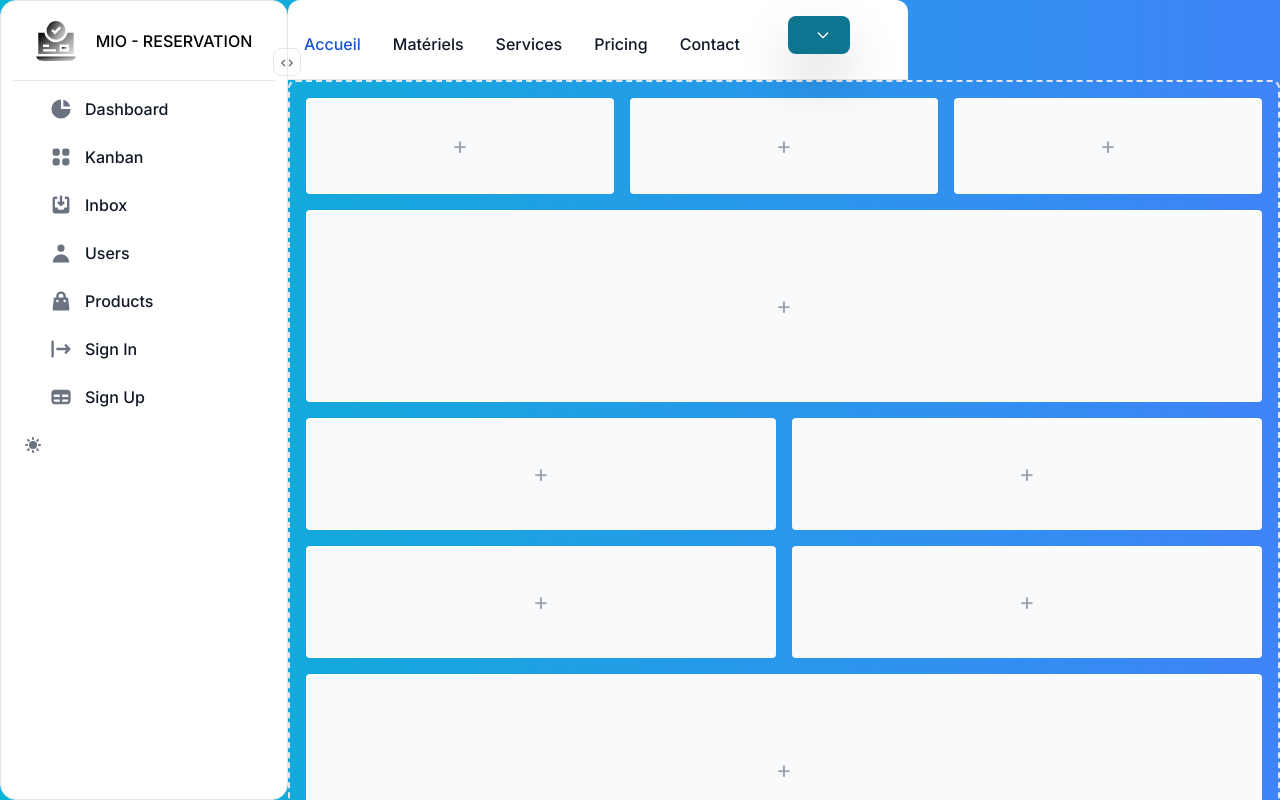
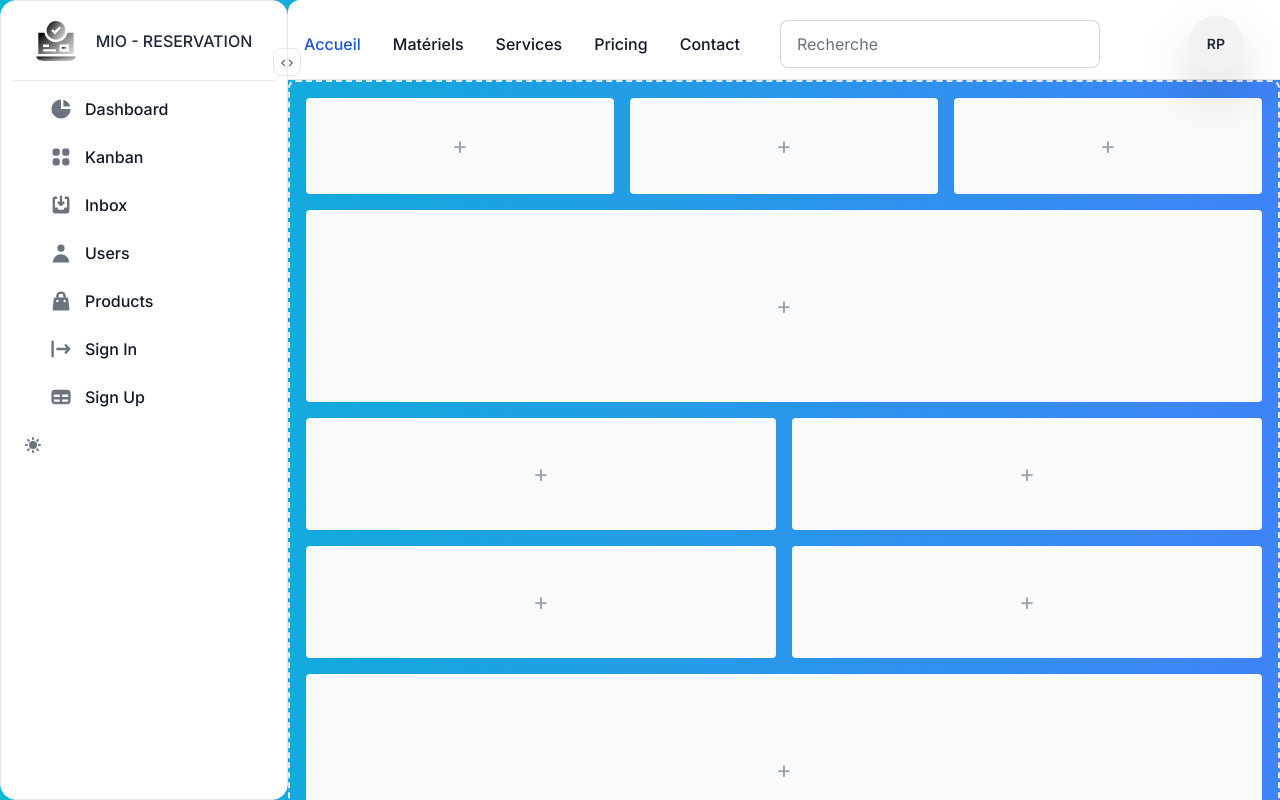
Before and after one commit to luc97490/reservation_project, a Next.js app: page / in a window 1280 px wide. Built offline with nearby package versions, Linux system fonts and the light colour scheme.

Commit message:
dropdown(Navbar) ok

```diff
--- a/package.json
+++ b/package.json
@@ -15,6 +15,7 @@
     "flowbite": "^1.6.6",
     "flowbite-react": "^0.4.9",
     "next": "13.4.7",
+    "next-auth": "^4.22.1",
     "postcss": "^8.4.24",
     "react": "18.2.0",
     "react-dom": "18.2.0",
@@ -22,6 +23,7 @@
   },
   "devDependencies": {
     "autoprefixer": "^10.4.14",
+    "daisyui": "^3.1.6",
     "prisma": "^4.16.1"
   }
 }
--- a/src/components/Navbar.js
+++ b/src/components/Navbar.js
@@ -6,27 +6,40 @@ export default function Navbar({ isButtonClicked }) {
     <nav
       className={`fixed top-0 left-0 z-40  ${mlNav} w-[fill-available] rounded-t-xl h-20 bg-white border-b border-gray-200 dark:bg-gray-800 dark:border-gray-700`}
     >
-      <div className="max-w-screen-xl flex items-center justify-between mx-auto p-4">
-        <div></div>
+      <div className=" flex items-center justify-end gap-10 mx-auto p-4">
+        <div className="form-control md:order-2 w-80">
+          <input
+            type="text"
+            placeholder="Recherche"
+            className="input bg-primary-light dark:bg-primary-dark input-bordered "
+          />
+        </div>
         <div className="flex items-center md:order-2">
-          <label
-            tabIndex={0}
-            className="btn mx-12 rounded-full drop-shadow-2xl border-none bg-primary-light dark:bg-primary-dark btn-circle w-14 h-14 "
-          >
-            <Dropdown>
-              <Dropdown.Header>
-                <span className="block text-sm">Bonnie Green</span>
-                <span className="block truncate text-sm font-medium">
-                  bonnie@flowbite.com
-                </span>
-              </Dropdown.Header>
-              <Dropdown.Item>Dashboard</Dropdown.Item>
-              <Dropdown.Item>Settings</Dropdown.Item>
-              <Dropdown.Item>Earnings</Dropdown.Item>
-              <Dropdown.Divider />
-              <Dropdown.Item>Sign out</Dropdown.Item>
-            </Dropdown>
-          </label>
+          <div className="dropdown dropdown-end">
+            <label
+              tabIndex={0}
+              className="btn mx-12 rounded-full drop-shadow-2xl border-none bg-primary-light dark:bg-primary-dark btn-circle w-14 h-14 "
+            >
+              RP
+            </label>
+            <ul
+              tabIndex={0}
+              className="mt-3 p-2 border border-border-light dark:border-border-dark shadow shadow-black menu menu-compact dropdown-content rounded-box w-52 bg-secondary-light dark:bg-secondary-dark"
+            >
+              <li>
+                <a>
+                  <img src="/asset/icons/key.svg" />
+                  Changer de code
+                </a>
+              </li>
+              <li>
+                <a>
+                  <img src="/asset/icons/out.svg" />
+                  Se déconnecter
+                </a>
+              </li>
+            </ul>
+          </div>
         </div>
         <div
           className="items-center justify-between hidden w-full md:flex md:w-auto md:order-1"
--- a/tailwind.config.js
+++ b/tailwind.config.js
@@ -20,5 +20,5 @@ module.exports = {
       },
     },
   },
-  plugins: [require("flowbite/plugin")],
+  plugins: [require("flowbite/plugin"), require("daisyui")],
 };
```
Also changed, not shown: 1 other file (tests, documents, lock files or other folders).
